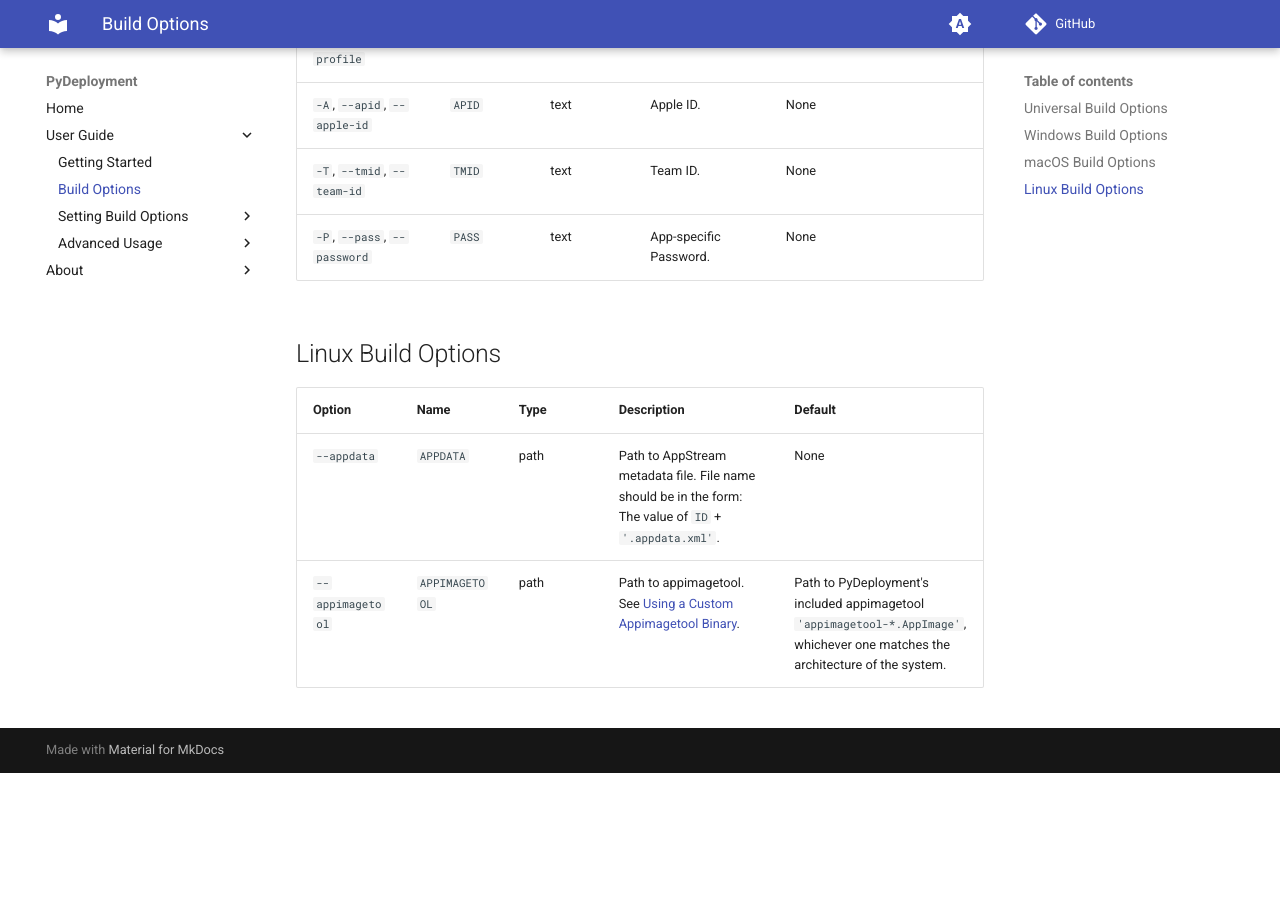
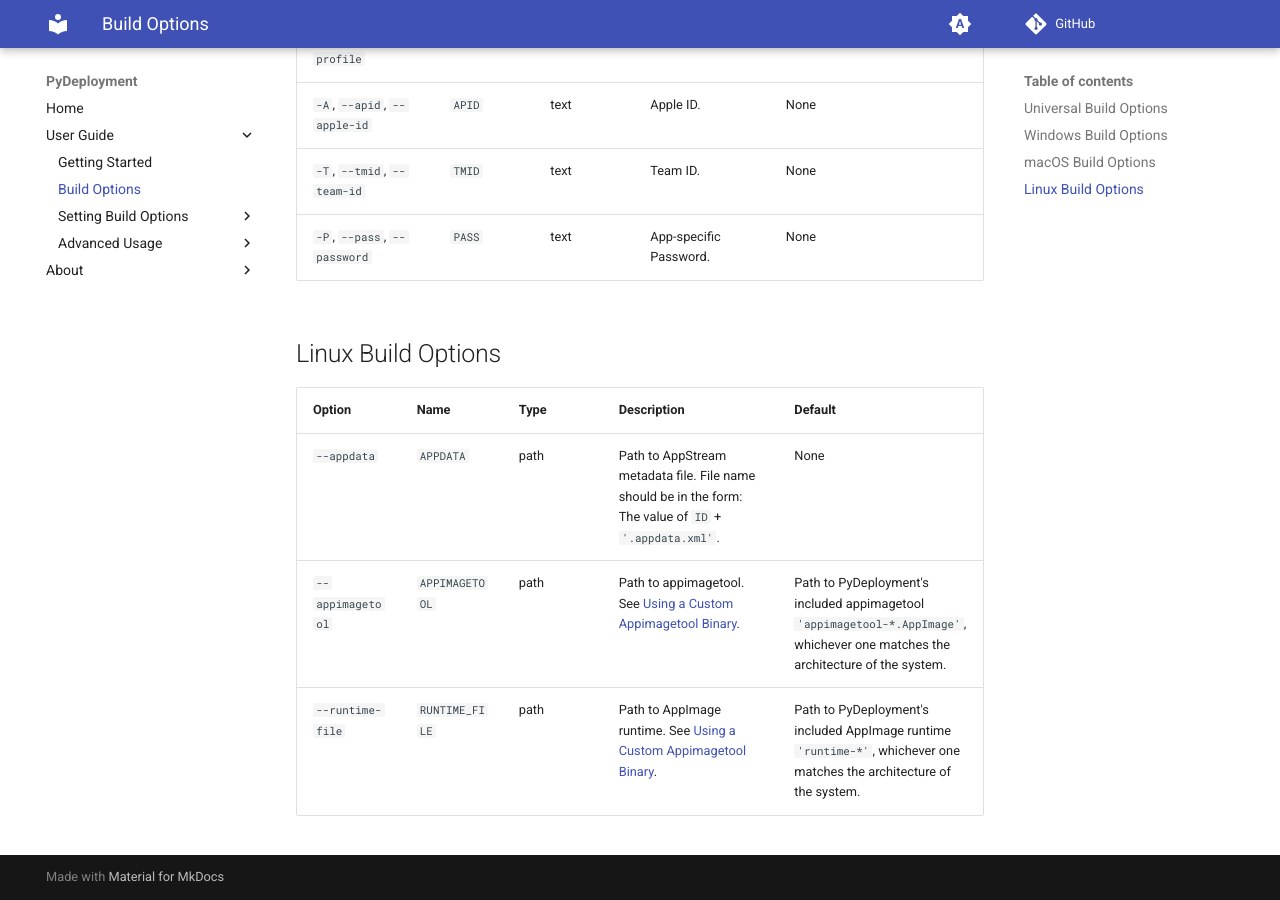
Before and after one commit to pydeployment/pydeployment, an MkDocs documentation site: the page built from docs/user-guide/build-options.md, in a window 1280 px wide and 900 px high, scrolled down 2671 px. Built offline with MkDocs 1.6.1 and Material for MkDocs 9.7.7, drawn with Linux system fonts in a browser that asks for light colours; comment, search, counter and statistics services are not loaded; the version menu is left out; before the commit the page ends 3444 px from its top, so only the background shows below that.

Commit message:
docs: Add runtime file info
Add AppImage runtime file info to the build options page

```diff
--- a/docs/user-guide/build-options.md
+++ b/docs/user-guide/build-options.md
@@ -57,3 +57,4 @@ options and how they are used.
 | :--    | :--  | :--  | :--         | :--     |
 | `--appdata` | `APPDATA` | path | Path to AppStream metadata file. File name should be in the form: The value of `ID` + `'.appdata.xml'`. | None |
 | `--appimagetool` | `APPIMAGETOOL` | path | Path to appimagetool. See [Using a Custom Appimagetool Binary](advanced/custom-appimagetool.md). | Path to PyDeployment's included appimagetool `'appimagetool-*.AppImage'`, whichever one matches the architecture of the system. |
+| `--runtime-file` | `RUNTIME_FILE` | path | Path to AppImage runtime. See [Using a Custom Appimagetool Binary](advanced/custom-appimagetool.md). | Path to PyDeployment's included AppImage runtime `'runtime-*'`, whichever one matches the architecture of the system. |
```
